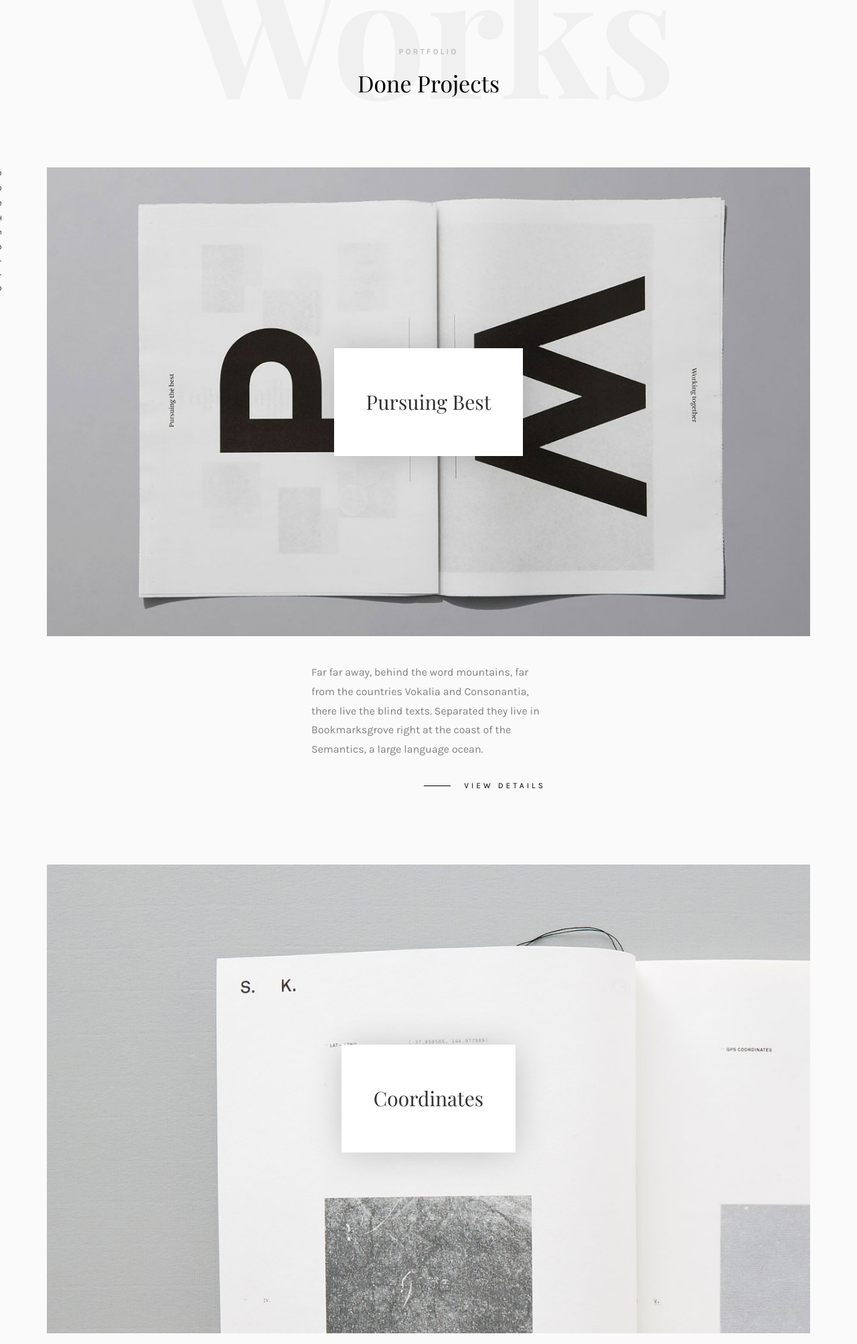
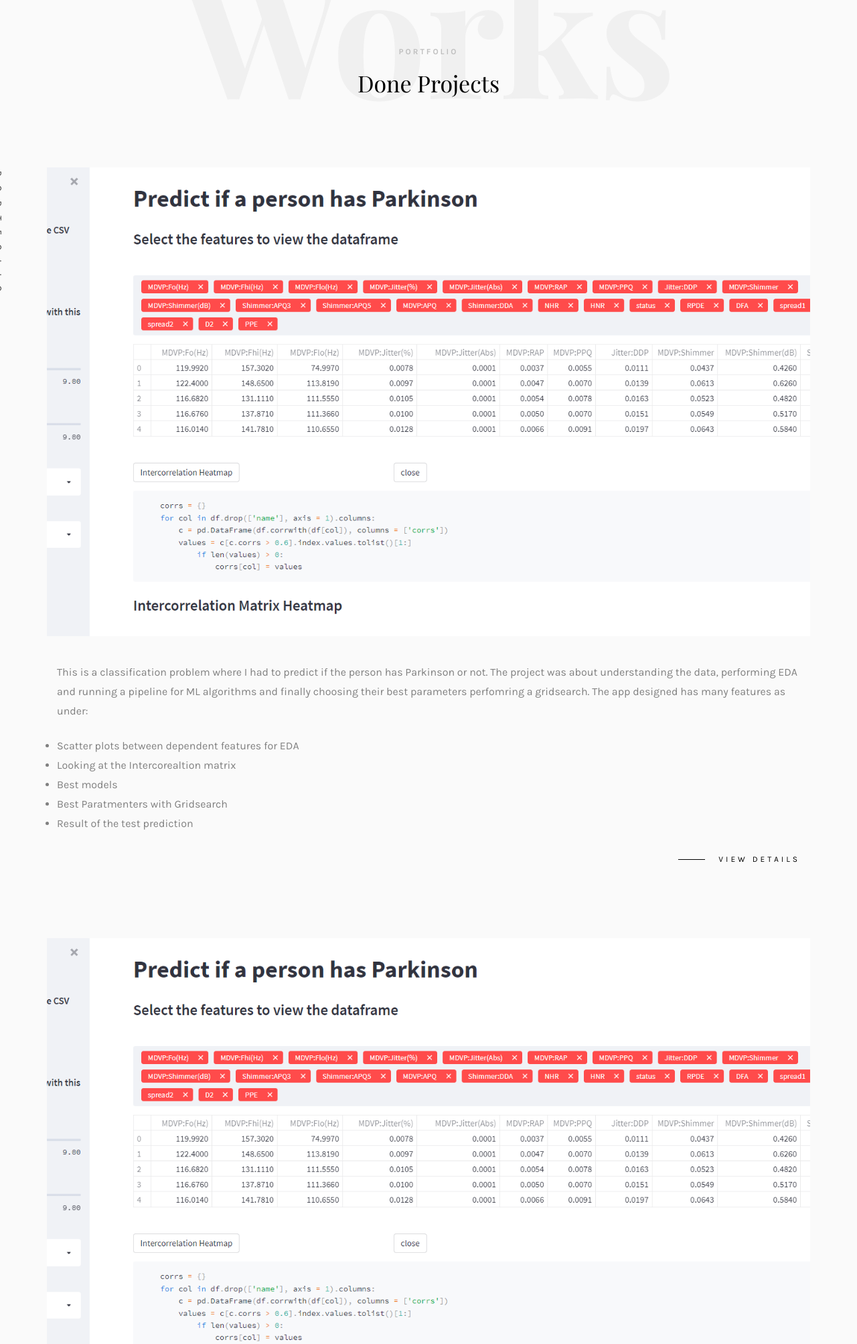
Before and after one commit to MurtazaJ/portfolio, a Flask app: page / in a window 1280 px wide; the page is wider, and only the part inside the window is pictured. Shown: the part 2535-4542 px from the top of that part at 67% size. Run offline with Flask 2, Linux system fonts and the light colour scheme; some libraries are stand-ins or nearby versions; some web fonts are replaced.

Commit message:
added first project

```diff
--- a/flask_app/portfolio/static/sass/style.scss
+++ b/flask_app/portfolio/static/sass/style.scss
@@ -612,6 +612,9 @@ header{
 	background-position: center center;
 	background-repeat: no-repeat;
 	position: relative;
+	-o-background-size: cover;
+	width:50px;
+	height :50px;
 }
 
 
--- a/flask_app/portfolio/templates/projects2.html
+++ b/flask_app/portfolio/templates/projects2.html
@@ -19,34 +19,37 @@
 		<div class="row">
 			<div class="col-md-12">
 				<div class="work-entry animate-box">
-					<a href="work.html" class="work-img" style="background-image: url(static/images/work-1.jpg);">
+					<a href="https://share.streamlit.io/murtazaj/projects/main/parkinson/app.py" class="work-img" target=_blank"  style="background-image: url(static/images/parkinson_app.png);">
 						<div class="display-t">
-							<div class="work-name">
-								<h2>Pursuing Best</h2>
-							</div>
+
 						</div>
 					</a>
-					<div class="col-md-4 col-md-offset-4">
+					<div class="col-md-12 col-md-offset-0">
 						<div class="desc">
-							<p>Far far away, behind the word mountains, far from the countries Vokalia and Consonantia, there live the blind texts. Separated they live in Bookmarksgrove right at the coast of the Semantics, a large language ocean.</p>
-							<p class="read"><a href="#">View details</a></p>
+							<p>This is a classification problem where I had to predict if the person has Parkinson or not. The project was about understanding the data, performing EDA and running a pipeline for ML algorithms and finally choosing their best parameters perfomring a gridsearch. The app designed has many features as under:</p>
+						<ul>
+							<li>Scatter plots between dependent features for EDA</li>
+							<li>Looking at the Intercorealtion matrix</li>
+							<li>Best models</li>
+							<li>Best Paratmenters with Gridsearch</li>
+							<li>Result of the test prediction</li>
+						</ul>
+							<p class="read"><a href="https://share.streamlit.io/murtazaj/projects/main/parkinson/app.py">View Details</a></p>
 						</div>
 					</div>
 				</div>
 			</div>
 			<div class="col-md-12">
 				<div class="work-entry animate-box">
-					<a href="work.html" class="work-img" style="background-image: url(static/images/work-2.jpg);">
+					<a href="https://share.streamlit.io/murtazaj/projects/main/parkinson/app.py" class="work-img" target=_blank"  style="background-image: url(static/images/parkinson_app.png);">
 						<div class="display-t">
-							<div class="work-name">
-								<h2>Coordinates</h2>
-							</div>
+
 						</div>
 					</a>
-					<div class="col-md-4 col-md-offset-4">
+					<div class="col-md-12 col-md-offset-0">
 						<div class="desc">
-							<p>Far far away, behind the word mountains, far from the countries Vokalia and Consonantia, there live the blind texts. Separated they live in Bookmarksgrove right at the coast of the Semantics, a large language ocean.</p>
-							<p class="read"><a href="#">View Details</a></p>
+							<p>This is classification problem where we had to predict if the person has Parkinson or not. The project was about understanding the data, performing EDA and running a pipeline for ML algorithms and finnaly choosing their best parameters perfomring a gridsearch. The app designed has many features as under:</p>
+							<p class="read"><a href="https://share.streamlit.io/murtazaj/projects/main/parkinson/app.py" target='blank'>View Details</a></p>
 						</div>
 					</div>
 				</div>
```
Also changed, not shown: flask_app/portfolio/static/images/parkinson_app.png (added), flask_app/portfolio/static/images/work-1.jpg (deleted).
